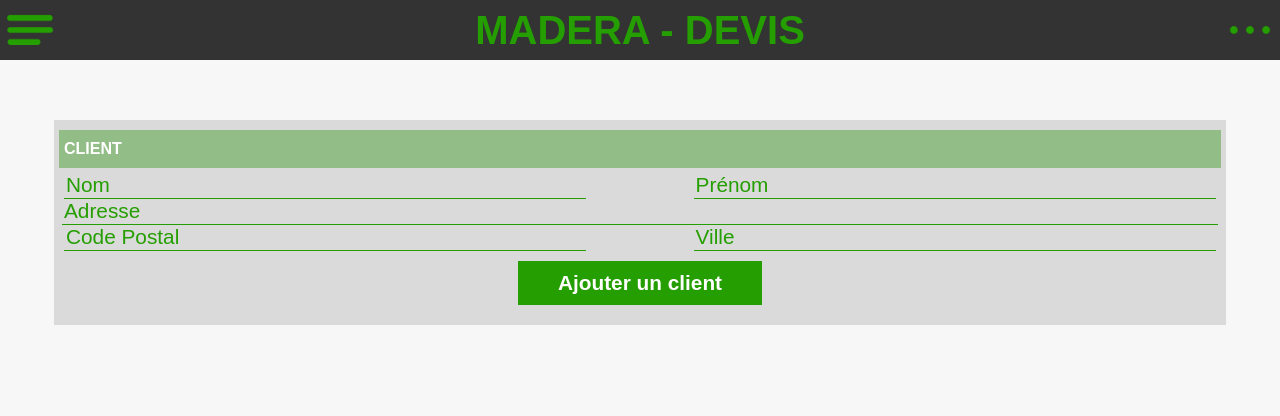
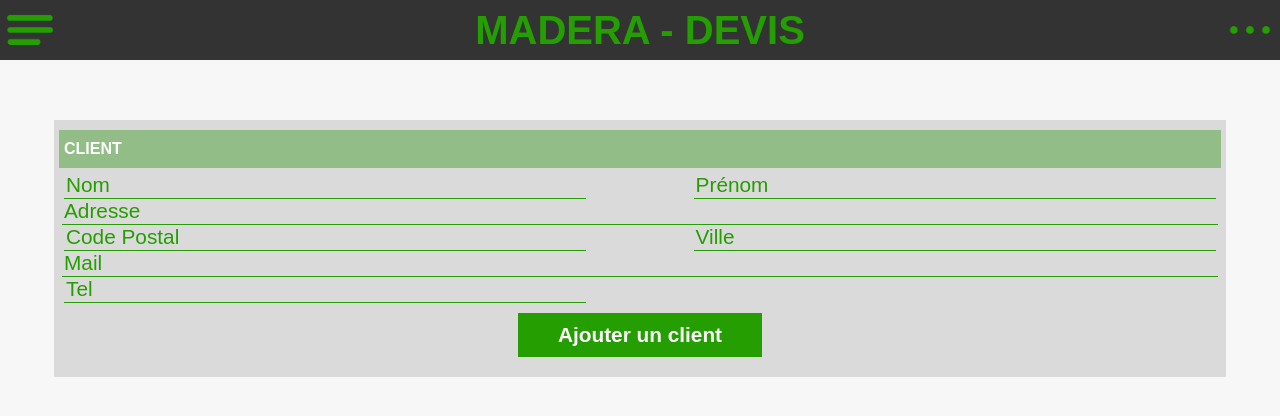
Before and after one commit to lmgennetay/PFR-MADERA-FRONT, an Angular app: page /ajoutClient in a window 1280 px wide. Shown: the top 416 px of the page. Built offline with nearby package versions, Linux system fonts and the light colour scheme.

Commit message:
Changement sur le composant client

```diff
--- a/src/app/client/client.component.html
+++ b/src/app/client/client.component.html
@@ -20,6 +20,14 @@
                 <label for="ville" class="labelForm">Ville</label><input type="text" name="ville" formControlName="ville" class="inputTexteContenu" maxlength="100">
             </div>
         </div>
+        <div class="flexStart inputTexte inputTextTaille2">
+            <label for="email" class="labelForm">Mail</label><input type="text" name="email" formControlName="email" class="inputTexteContenu" maxlength="100">
+        </div>
+        <div class="section flexSpaceBetween">
+            <div class="flexStart inputTexte inputTextTaille1">
+                    <label for="cp" class="labelForm">Tel</label><input type="text" name="tel" formControlName="tel" class="inputTexteContenu" maxlength="5">
+            </div>
+        </div>
         <button type="submit">Ajouter un client</button>
     </form>
 </div>
--- a/src/app/client/client.component.ts
+++ b/src/app/client/client.component.ts
@@ -13,6 +13,8 @@ export class ClientComponent implements OnInit {
   private adresse = "";
   private cp = "";
   private ville = "";
+  private email = "";
+  private tel = "";
 
   constructor(private fb: FormBuilder) { }
 
@@ -22,7 +24,9 @@ export class ClientComponent implements OnInit {
       prenom: [],
       adresse: [],
       cp: [],
-      ville: []
+      ville: [],
+      email: [],
+      tel: []
     });
   }
 
@@ -33,7 +37,9 @@ export class ClientComponent implements OnInit {
     this.adresse = this.clientForm.value.adresse;
     this.cp = this.clientForm.value.cp;
     this.ville = this.clientForm.value.ville;
-    console.warn(this.nom + " " + this.prenom + " " + this.adresse + " " + this.cp + " " + this.ville);
+    this.email = this.clientForm.value.email;
+    this.tel = this.clientForm.value.tel;
+    console.warn(this.nom + " " + this.prenom + " " + this.adresse + " " + this.cp + " " + this.ville + " " + this.email + " " + this.tel);
   }
 
 }
```
